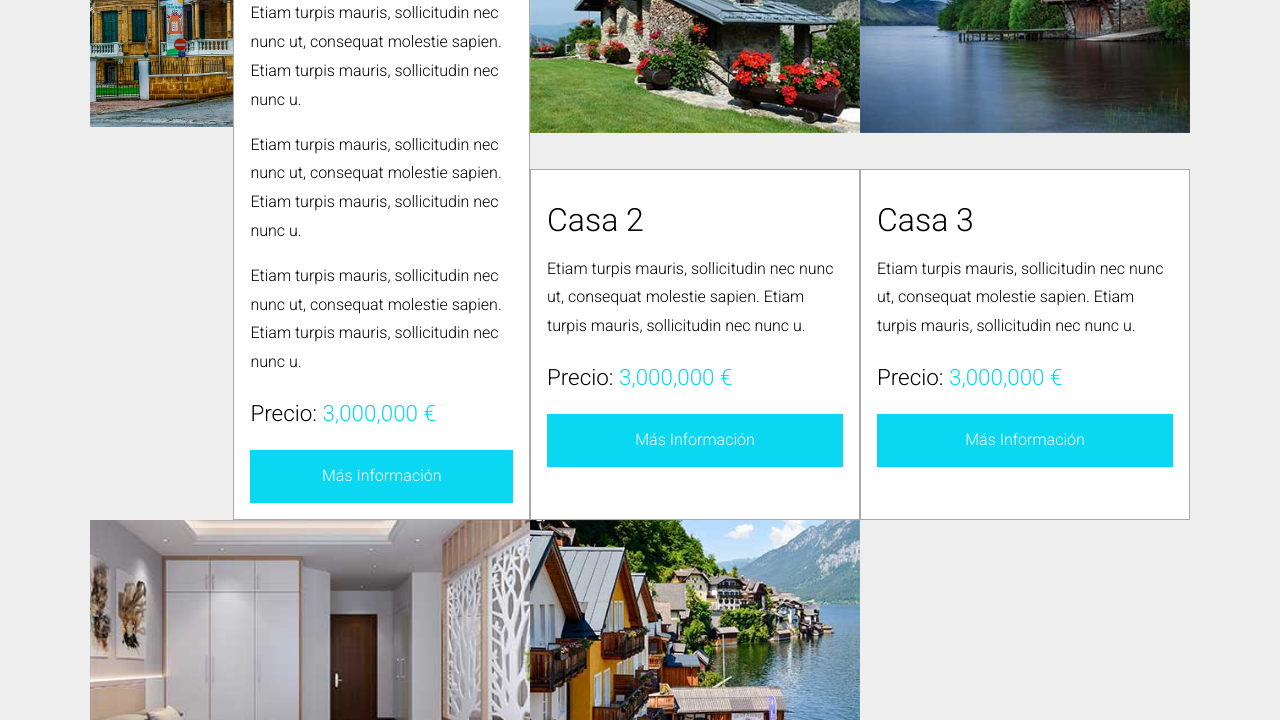
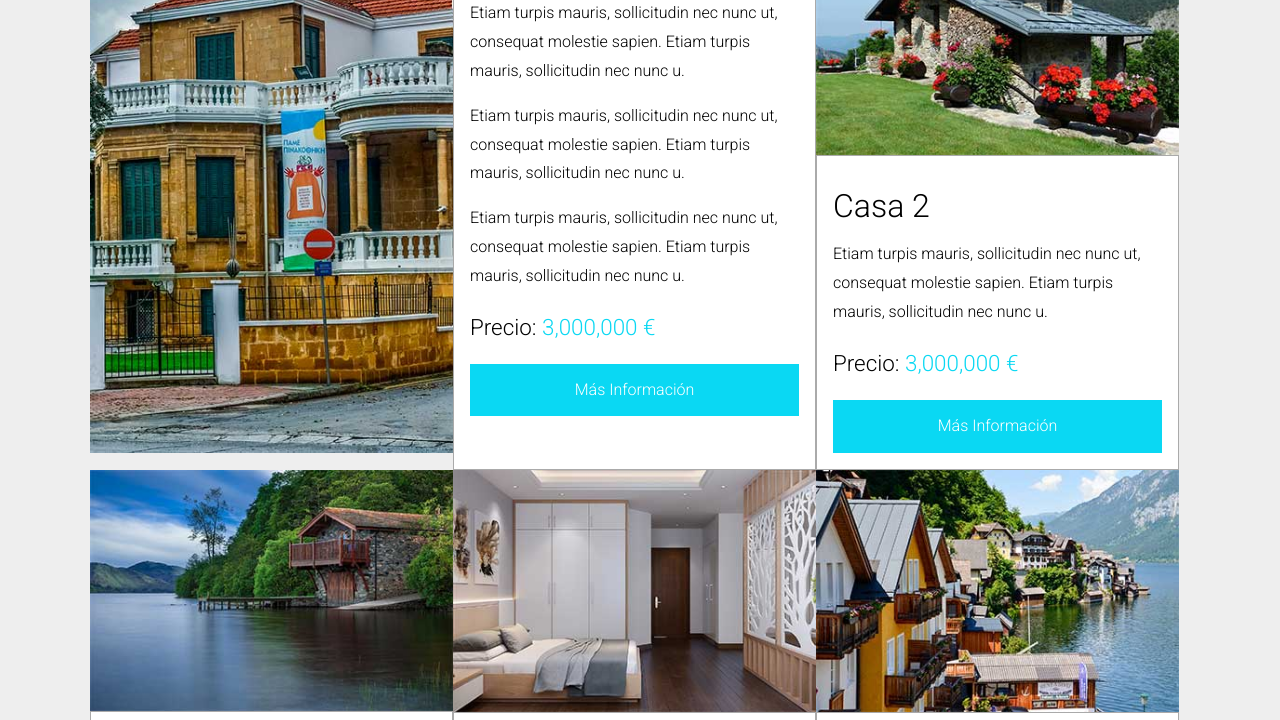
Before and after one commit to oscar1324/DIW13, a plain HTML site: page index.html in a window 1280 px wide. Shown: the part 649-1369 px from the top of the page. Drawn offline with nearby package versions, Linux system fonts and the light colour scheme.

Commit message:
[ADD] Ventas

```diff
--- a/css/style.css
+++ b/css/style.css
@@ -110,23 +110,18 @@ h3 {
 
 /* Venta */
 .venta {
-       /*Aquí va el posicionamiento grid */
-       display: grid;
-       grid-template-columns: 40% 30% 30%;
-      /* grid-template-rows: 50% 50%;*/
+    /*Aquí va el posicionamiento grid */
+    display: grid;
+    grid-template-columns: repeat(3, 33%);
 }
 .venta img {
-    width: 100%;
+ width: 100%;
 }
-/* imagen grande mas texto*/
 .destacada {
-        /*Aquí va el posicionamiento grid */
-        display: grid;
-
-        /*
-        grid-template-columns: 1fr 1fr;
-        grid-column-start:1 ;*/
-
+     /*Aquí va el posicionamiento grid */
+     grid-template-columns: 50% 50%;
+     grid-column-start: 1;
+     grid-column-end: 3;
 }
 @media screen and (min-width:700px) {
 
```
